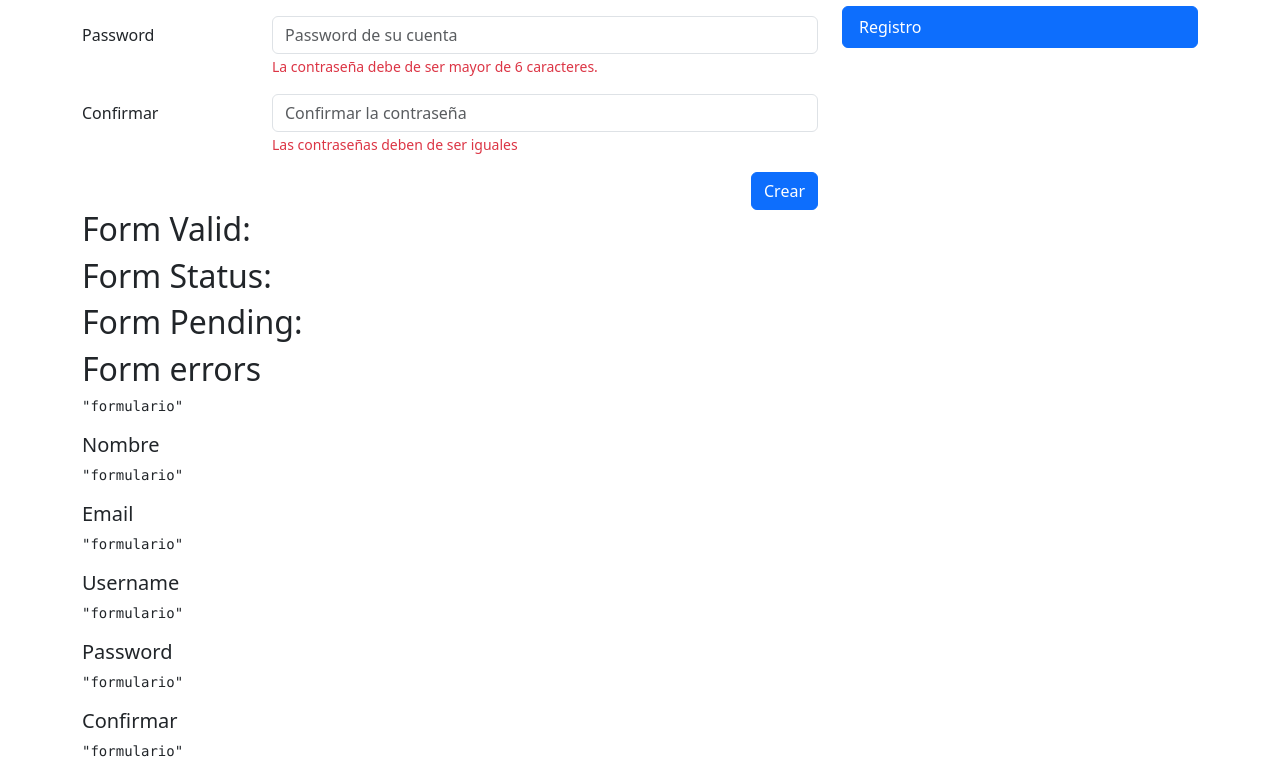
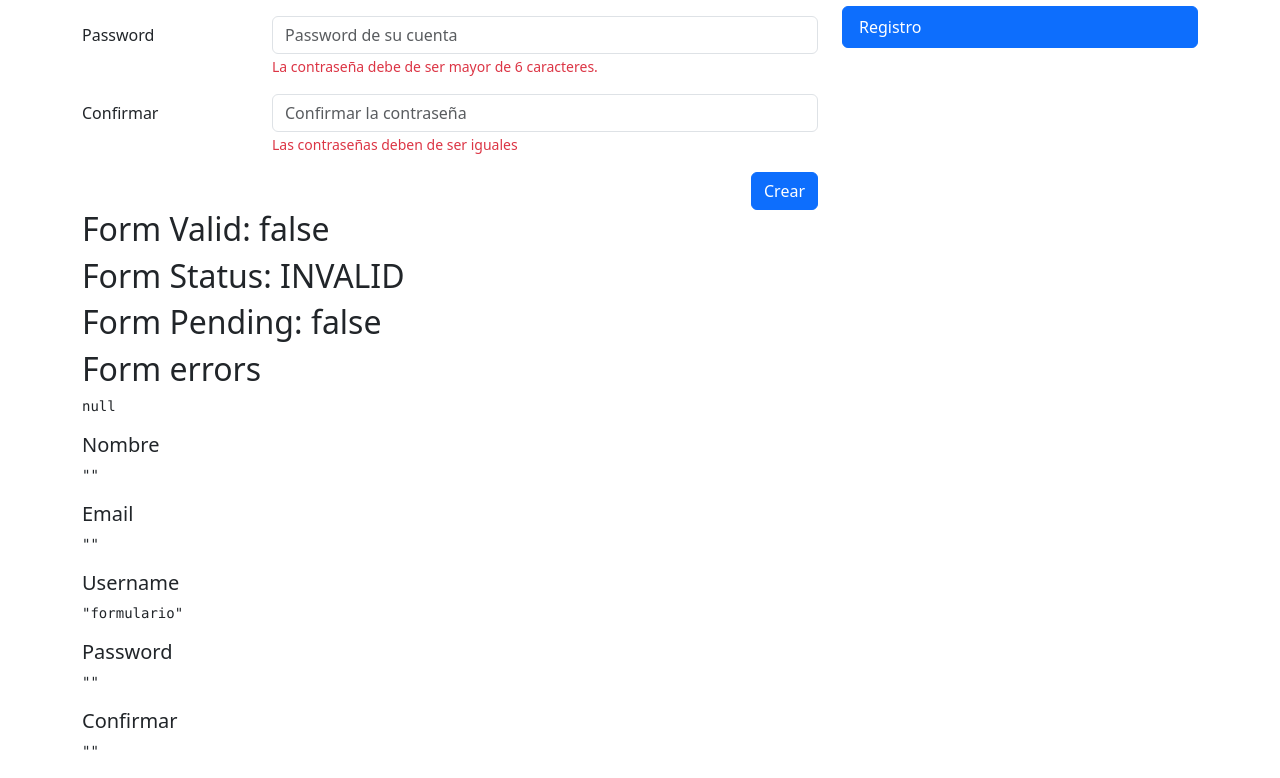
Before and after one commit to JorgeLuisParedes/forms-app, an Angular app: page /auth/sign-up in a window 1280 px wide. Shown: the part 337-1115 px from the top of the page. Built offline with nearby package versions, Linux system fonts and the light colour scheme.

Commit message:
Formulario de Registro

```diff
--- a/src/app/auth/pages/register-page/register-page.component.html
+++ b/src/app/auth/pages/register-page/register-page.component.html
@@ -4,13 +4,13 @@
 <div class="row">
 	<div class="col">
 
-		<form autocomplete="off">
+		<form [formGroup]="myForm" (ngSubmit)="onSubmit()" autocomplete="off">
 
 			<!-- Nombre -->
 			<div class="row mb-3">
 				<label class="col-sm-3 col-form-label">Nombre</label>
 				<div class="col-sm-9">
-					<input type="text" class="form-control" placeholder="Nombre del usuario">
+					<input type="text" class="form-control" formControlName="name" placeholder="Nombre del usuario">
 
 					<span class="form-text text-danger">
 						Debe de ser en formato de nombre y apellido
@@ -22,7 +22,7 @@
 			<div class="row mb-3">
 				<label class="col-sm-3 col-form-label">Email</label>
 				<div class="col-sm-9">
-					<input type="email" class="form-control" placeholder="Email del usuario">
+					<input type="email" class="form-control" formControlName="email" placeholder="Email del usuario">
 					<span class="form-text text-danger">
 						mensaje de error del email
 					</span>
@@ -33,7 +33,8 @@
 			<div class="row mb-3">
 				<label class="col-sm-3 col-form-label">Username</label>
 				<div class="col-sm-9">
-					<input type="text" class="form-control" placeholder="Nombre código del usuario">
+					<input type="text" class="form-control" formControlName="username"
+						placeholder="Nombre código del usuario">
 					<span class="form-text text-danger">
 						El username no puede ser Strider
 					</span>
@@ -44,7 +45,8 @@
 			<div class="row mb-3">
 				<label class="col-sm-3 col-form-label">Password</label>
 				<div class="col-sm-9">
-					<input type="password" class="form-control" placeholder="Password de su cuenta">
+					<input type="password" class="form-control" formControlName="password"
+						placeholder="Password de su cuenta">
 
 					<span class="form-text text-danger">
 						La contraseña debe de ser mayor de 6 caracteres.
@@ -56,7 +58,8 @@
 			<div class="row mb-3">
 				<label class="col-sm-3 col-form-label">Confirmar</label>
 				<div class="col-sm-9">
-					<input type="password" class="form-control" placeholder="Confirmar la contraseña">
+					<input type="password" class="form-control" formControlName="password2"
+						placeholder="Confirmar la contraseña">
 
 					<span class="form-text text-danger">
 						Las contraseñas deben de ser iguales
@@ -79,24 +82,24 @@
 </div>
 
 
-<h2>Form Valid: </h2>
-<h2>Form Status: </h2>
-<h2>Form Pending: </h2>
+<h2>Form Valid: {{ myForm.valid }} </h2>
+<h2>Form Status: {{ myForm.status }} </h2>
+<h2>Form Pending: {{ myForm.pending }} </h2>
 <h2>Form errors</h2>
-<pre>{{ 'formulario' | json }}</pre>
+<pre>{{ myForm.errors | json }}</pre>
 
 <h5>Nombre</h5>
-<pre>{{ 'formulario' | json }}</pre>
+<pre>{{ myForm.value.name | json }}</pre>
 
 <h5>Email</h5>
-<pre>{{ 'formulario' | json }}</pre>
+<pre>{{ myForm.value.email | json }}</pre>
 
 <h5>Username</h5>
 <pre>{{ 'formulario' | json }}</pre>
 
 
 <h5>Password</h5>
-<pre>{{ 'formulario' | json }}</pre>
+<pre>{{ myForm.value.password | json }}</pre>
 
 <h5>Confirmar</h5>
-<pre>{{ 'formulario' | json }}</pre>
+<pre>{{ myForm.value.password2 | json }}</pre>
--- a/src/app/auth/pages/register-page/register-page.component.ts
+++ b/src/app/auth/pages/register-page/register-page.component.ts
@@ -1,9 +1,25 @@
 import { Component } from '@angular/core';
+import { FormBuilder, Validators } from '@angular/forms';
 
 @Component({
-  templateUrl: './register-page.component.html',
-  styles: ``
+	templateUrl: './register-page.component.html',
 })
 export class RegisterPageComponent {
+	public myForm = this.fb.group({
+		name: ['', [Validators.required]],
+		email: ['', [Validators.required]],
+		username: ['', [Validators.required]],
+		password: ['', [Validators.required, Validators.minLength(6)]],
+		password2: ['', [Validators.required]],
+	});
 
+	constructor(private fb: FormBuilder) {}
+
+	isValidField(field: string) {
+		// TODO: obtener validación desde un servicio
+	}
+
+	onSubmit() {
+		this.myForm.markAllAsTouched();
+	}
 }
```
Also changed, not shown: src/app/auth/auth.module.ts (+4 -9 lines).
